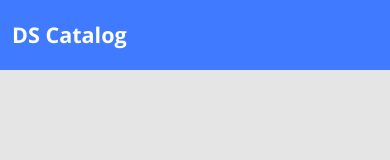
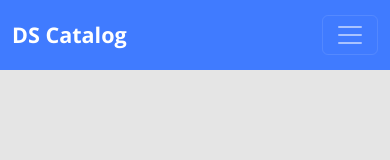
Before and after one commit to Hendalcosta/dscatalog-mono-repo, a React (Create React App) app in the folder frontend/: page / in a window 390 px wide. Shown: the top 160 px of the page. Built offline with nearby package versions, Linux system fonts and the light colour scheme; the HTML template or start-up script is replaced by a standard one.

Commit message:
NavBar Hamburger menu implemented

```diff
--- a/frontend/package.json
+++ b/frontend/package.json
@@ -3,6 +3,7 @@
   "version": "0.1.0",
   "private": true,
   "dependencies": {
+    "@popperjs/core": "^2.11.8",
     "@testing-library/jest-dom": "^5.14.1",
     "@testing-library/react": "^12.0.0",
     "@testing-library/user-event": "^13.2.1",
--- a/frontend/src/components/Navbar/index.tsx
+++ b/frontend/src/components/Navbar/index.tsx
@@ -1,16 +1,31 @@
-import './styles.css'
+import './styles.css';
+import '@popperjs/core';
+import 'bootstrap/js/dist/collapse';
 
 function Navbar() {
   return (
-    <nav className="navbar navbar-expand-md bg-primary main-nav">
-      <div className='container-fluid'>
+    <nav className="navbar navbar-expand-md navbar-dark bg-primary main-nav">
+      <div className="container-fluid">
         <a href="link" className="nav-logo-text">
           <h4>DS Catalog</h4>
         </a>
-        <div className='collapse navbar-collapse'>
-          <ul className='navbar-nav offset-md-2 main-menu'>
+        <button
+          className="navbar-toggler"
+          type="button"
+          data-bs-toggle="collapse"
+          data-bs-target="#dscatalog-navbar"
+          aria-controls="dscatalog-navbar"
+          aria-expanded="false"
+          aria-label="Toggle navigation"
+        >
+          <span className="navbar-toggler-icon"></span>
+        </button>
+        <div className="collapse navbar-collapse" id='dscatalog-navbar'>
+          <ul className="navbar-nav offset-md-2 main-menu">
             <li>
-              <a href="link" className='active'>HOME</a>
+              <a href="link" className="active">
+                HOME
+              </a>
             </li>
             <li>
               <a href="link">CATÁLOGO</a>
--- a/frontend/src/components/Navbar/styles.css
+++ b/frontend/src/components/Navbar/styles.css
@@ -1,5 +1,5 @@
 .main-nav {
-    height: 70px;
+    min-height: 70px;
     padding-left: 40px;
 }
 
```
Also changed, not shown: 1 other file (tests, documents, lock files or other folders).
